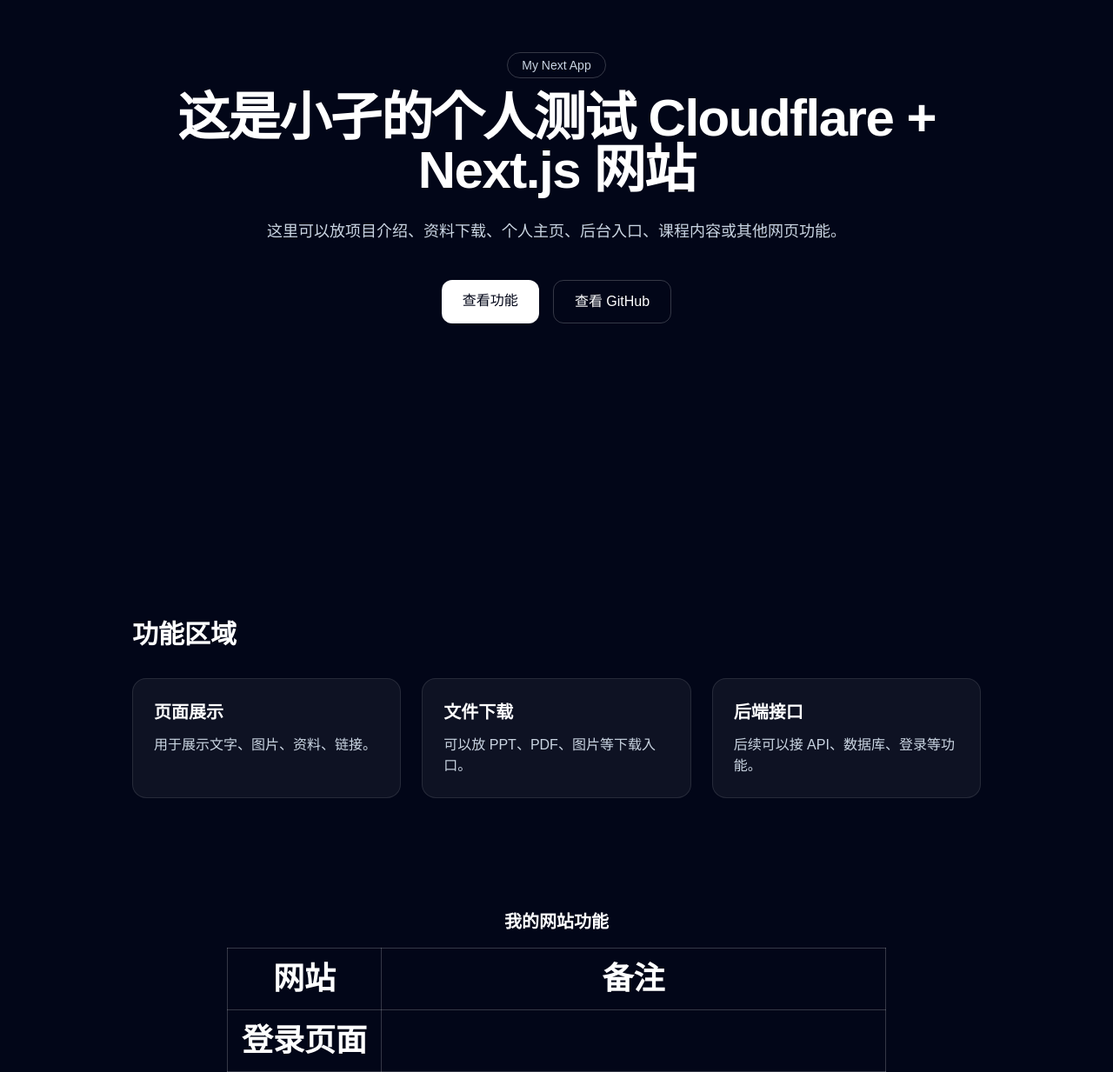
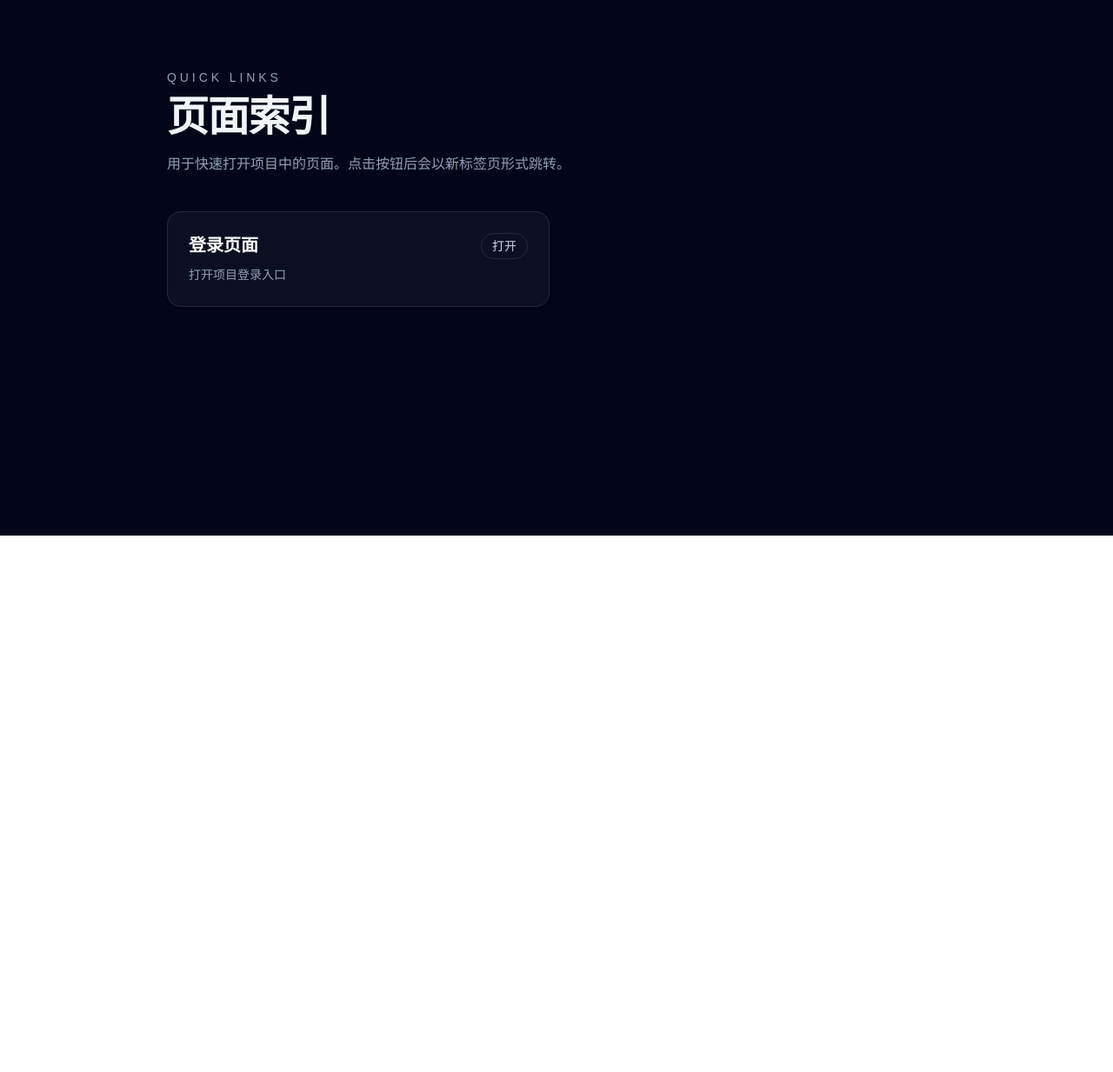
Before and after one commit to xiaojie256/my-next-app, a Next.js app: page / in a window 1280 px wide. Shown: the part 184-1417 px from the top of the page at 87% size. After the commit the page ends 800 px from the top, so only its background shows below. Built offline with nearby package versions, Linux system fonts and the light colour scheme.

Commit message:
将主页面作为索引页面，并且添加docx指导目录(加入ignore)

```diff
--- a/src/app/page.tsx
+++ b/src/app/page.tsx
@@ -1,81 +1,54 @@
+const links = [
+  {
+    title: "登录页面",
+    description: "打开项目登录入口",
+    href: "/login",
+  },
+];
+
 export default function Home() {
   return (
-		<main className="min-h-screen bg-slate-950 text-white">
-			<section className="mx-auto flex min-h-screen max-w-5xl flex-col items-center justify-center px-6 text-center">
-				<p className="mb-4 rounded-full border border-white/20 px-4 py-1 text-sm text-slate-300">
-					My Next App
+    <main className="min-h-screen bg-slate-950 px-6 py-10 text-slate-100">
+      <section className="mx-auto flex min-h-[calc(100vh-5rem)] max-w-4xl flex-col justify-center">
+        <div className="mb-10">
+          <p className="mb-3 text-sm font-medium tracking-[0.28em] text-slate-400">
+            QUICK LINKS
           </p>
+          <h1 className="text-4xl font-semibold tracking-tight sm:text-5xl">
+            页面索引
+          </h1>
+          <p className="mt-4 max-w-2xl text-base leading-7 text-slate-400">
+            用于快速打开项目中的页面。点击按钮后会以新标签页形式跳转。
+          </p>
+        </div>
 
-				<h1 className="text-4xl font-bold tracking-tight sm:text-6xl">
-					这是小孑的个人测试 Cloudflare + Next.js 网站
-				</h1>
-
-				<p className="mt-6 max-w-2xl text-lg leading-8 text-slate-300">
-					这里可以放项目介绍、资料下载、个人主页、后台入口、课程内容或其他网页功能。
-				</p>
-
-				<div className="mt-10 flex flex-col gap-4 sm:flex-row">
+        <div className="grid gap-4 sm:grid-cols-2">
+          {links.map((link) => (
             <a
-						href="#features"
-						className="rounded-xl bg-white px-6 py-3 font-medium text-slate-950 hover:bg-slate-200"
-					>
-						查看功能
-					</a>
-
-					<a
-						href="https://github.com/xiaojie256/my-next-app"
+              key={link.href}
+              href={link.href}
               target="_blank"
               rel="noopener noreferrer"
-						className="rounded-xl border border-white/20 px-6 py-3 font-medium text-white hover:bg-white/10"
+              className="group rounded-2xl border border-white/10 bg-white/[0.04] p-6 shadow-sm transition duration-200 hover:-translate-y-0.5 hover:border-white/20 hover:bg-white/[0.08] focus:outline-none focus:ring-2 focus:ring-white/30"
             >
-						查看 GitHub
-					</a>
-				</div>
-			</section>
-
-			<section id="features" className="mx-auto max-w-5xl px-6 py-24">
-				<h2 className="text-3xl font-bold">功能区域</h2>
-
-				<div className="mt-8 grid gap-6 sm:grid-cols-3">
-					<div className="rounded-2xl border border-white/10 bg-white/5 p-6">
-						<h3 className="text-xl font-semibold">页面展示</h3>
-						<p className="mt-3 text-slate-300">用于展示文字、图片、资料、链接。</p>
+              <div className="flex items-start justify-between gap-4">
+                <div>
+                  <h2 className="text-xl font-semibold text-white">
+                    {link.title}
+                  </h2>
+                  <p className="mt-2 text-sm leading-6 text-slate-400">
+                    {link.description}
+                  </p>
                 </div>
 
-					<div className="rounded-2xl border border-white/10 bg-white/5 p-6">
-						<h3 className="text-xl font-semibold">文件下载</h3>
-						<p className="mt-3 text-slate-300">可以放 PPT、PDF、图片等下载入口。</p>
+                <span className="rounded-full border border-white/10 px-3 py-1 text-sm text-slate-300 transition group-hover:border-white/30 group-hover:text-white">
+                  打开
+                </span>
               </div>
-
-					<div className="rounded-2xl border border-white/10 bg-white/5 p-6">
-						<h3 className="text-xl font-semibold">后端接口</h3>
-						<p className="mt-3 text-slate-300">后续可以接 API、数据库、登录等功能。</p>
+            </a>
+          ))}
         </div>
-				</div>
-			</section>
-
-			<section className="justify-center">
-				<Find />
       </section>
     </main>
   );
 }
-
-function Find() {
-	return (
-		<div className="mx-auto mt-8 max-w-3xl text-center">
-			<h1 className="mb-4 text-xl font-bold">我的网站功能</h1>
-
-			<table className="mx-auto border-collapse text-center [&_th]:border [&_th]:border-white/20 [&_th]:px-4 [&_th]:py-2 [&_td]:border [&_td]:border-white/20 [&_td]:px-4 [&_td]:py-2 text-[36px] font-bold [&_td:nth-child(2)]:min-w-[580px]" style={{ fontFamily: '"SimSun", "宋体", serif' }}>
-				<tr>
-					<td>网站</td>
-					<td>备注</td>
-				</tr>
-				<tr>
-					<td><a href="/login" target="_blank" rel="noopener noreferrer">登录页面</a></td>
-					<td></td>
-				</tr>
-			</table>
-		</div>
-	);
-}
```
Also changed, not shown: 1 other file (tests, documents, lock files or other folders). Lines whose indentation alone changed are shown as unchanged.
